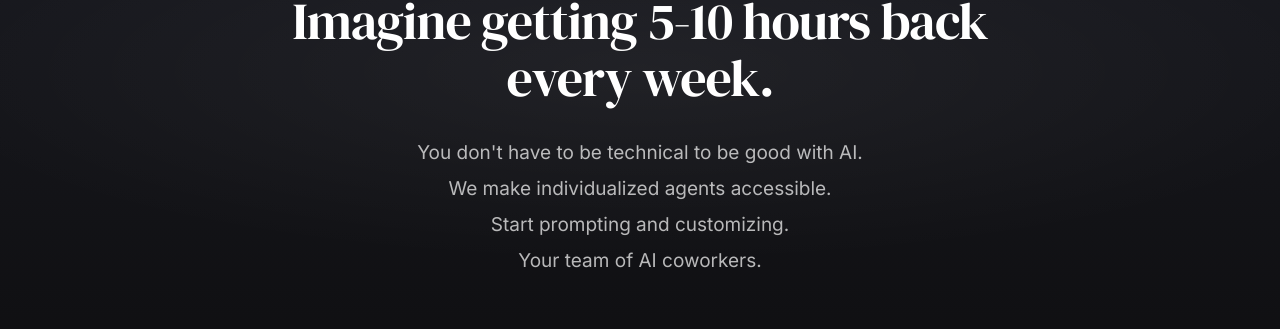
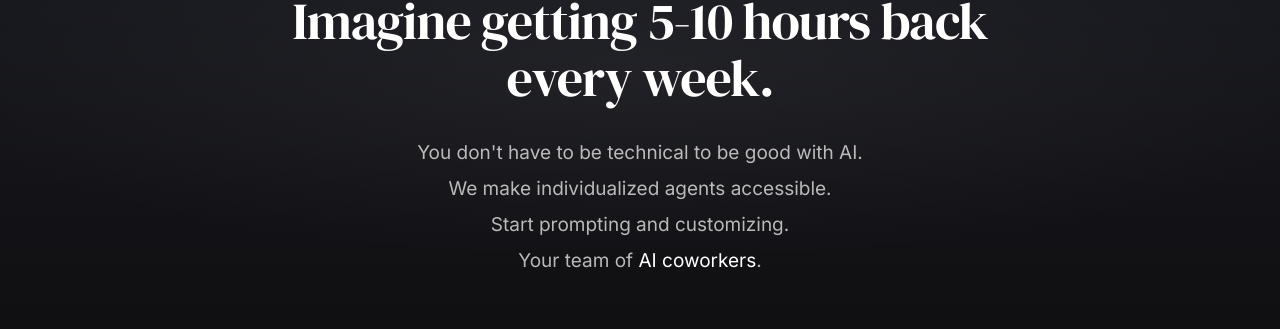
Before and after one commit to coolcalvin457-tech/agent-timesaver-nextjs, a Next.js app: page / in a window 1280 px wide. Shown: the part 907-1236 px from the top of the page. Built offline with nearby package versions, Linux system fonts and the light colour scheme; no server answers.

Commit message:
Highlight AI coworkers in dream section

```diff
--- a/app/page.tsx
+++ b/app/page.tsx
@@ -49,7 +49,7 @@ export default function Home() {
                 You don&apos;t have to be technical to be good with AI.<br />
                 We make individualized agents accessible.<br />
                 Start prompting and customizing.<br />
-                Your team of AI coworkers.
+                Your team of <span style={{ color: "#FFFFFF" }}>AI coworkers</span>.
               </p>
             </div>
           </div>
```
